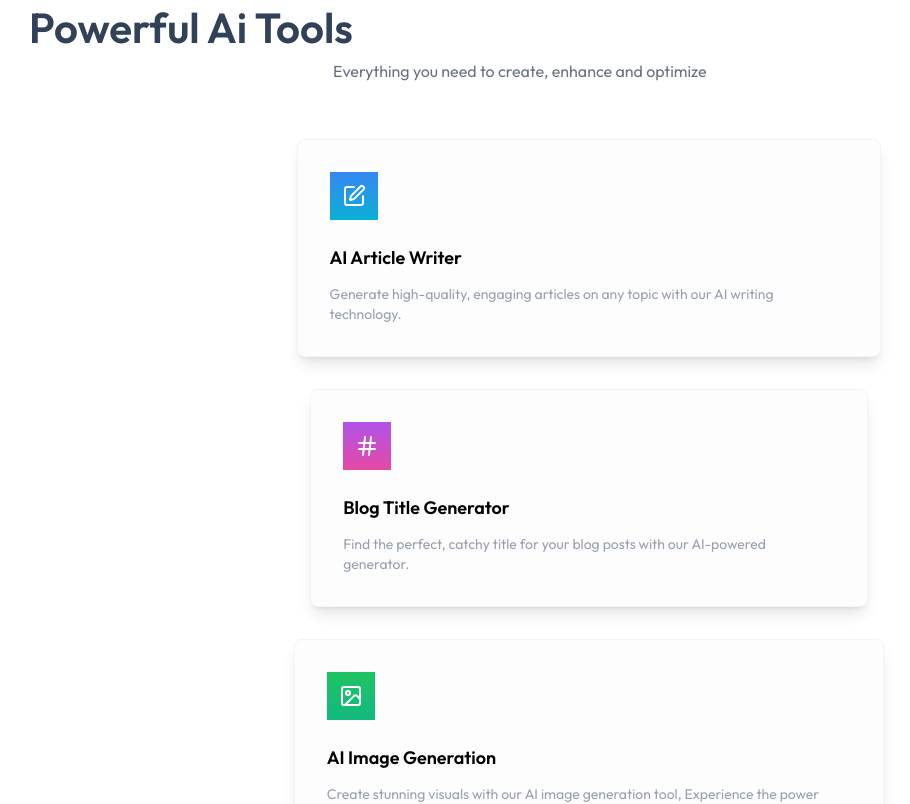
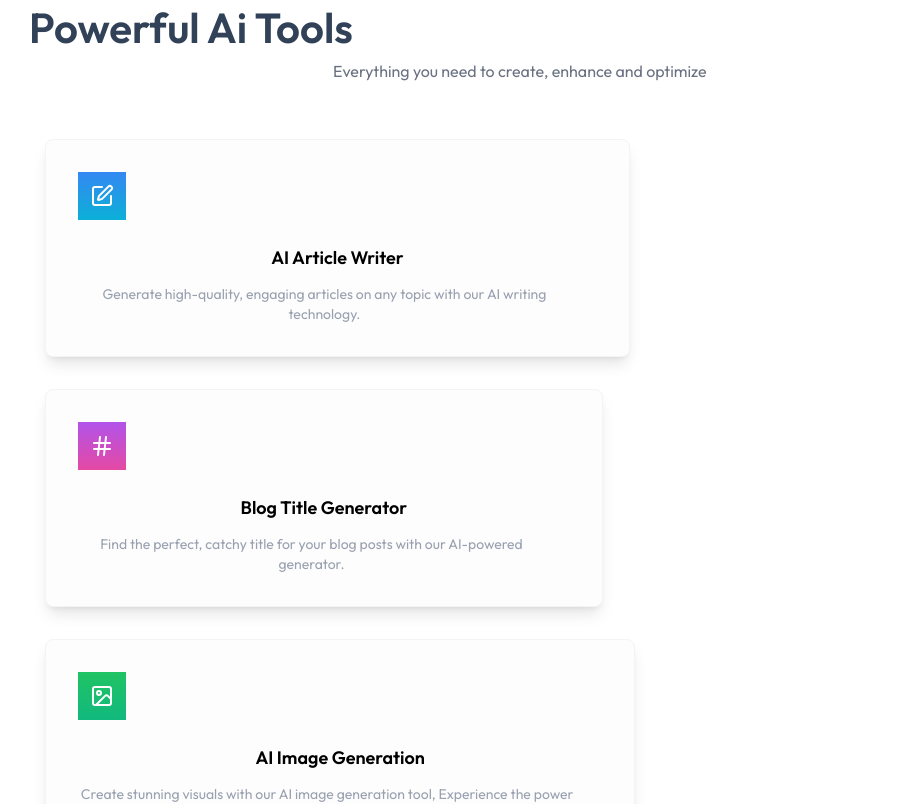
Before and after one commit to PraneeshShetty/Empower.ai, a React (Vite) app in the folder client/: page / in a window 1280 px wide. Shown: the part 900-1704 px from the top of the page, without its empty margins (51-961 px from the left). Built offline with nearby package versions, Linux system fonts and the light colour scheme; no server answers.

Commit message:
Updated AiTools.jsx

```diff
--- a/client/src/components/AiTools.jsx
+++ b/client/src/components/AiTools.jsx
@@ -13,7 +13,7 @@ const AiTools = () => {
                 <h2 className='text-slate-700 text-[42px] font-semibold'>Powerful Ai Tools</h2>
                 <p className='text-gray-500 max-w-lg mx-auto'>Everything you need to create, enhance and optimize</p>
             </div>
-            <div className='flex flex-wrap mt-10 justify-center'>
+            <div className='flex flex-wrap mt-10 text-center'>
                 {AiToolsData.map((tool, index) => (
                     <div
                         key={index}
```
